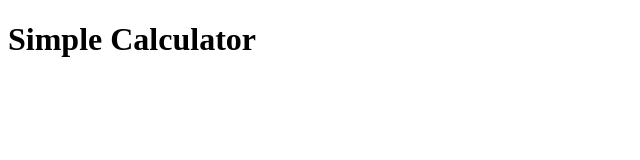
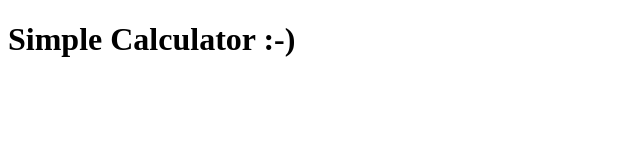
Before and after one commit to shrfrn/CaAug24-calc, a plain HTML site: page index.html in a window 1280 px wide. Shown: the full height of the page, 0-640 px from the left. Drawn offline with Linux system fonts and the light colour scheme.

Commit message:
Add smily to heading

```diff
--- a/index.html
+++ b/index.html
@@ -7,6 +7,6 @@
 		<title>Simple Calculator</title>
 	</head>
 	<body>
-        <h1>Simple Calculator</h1>
+        <h1>Simple Calculator :-)</h1>
     </body>
 </html>
```
